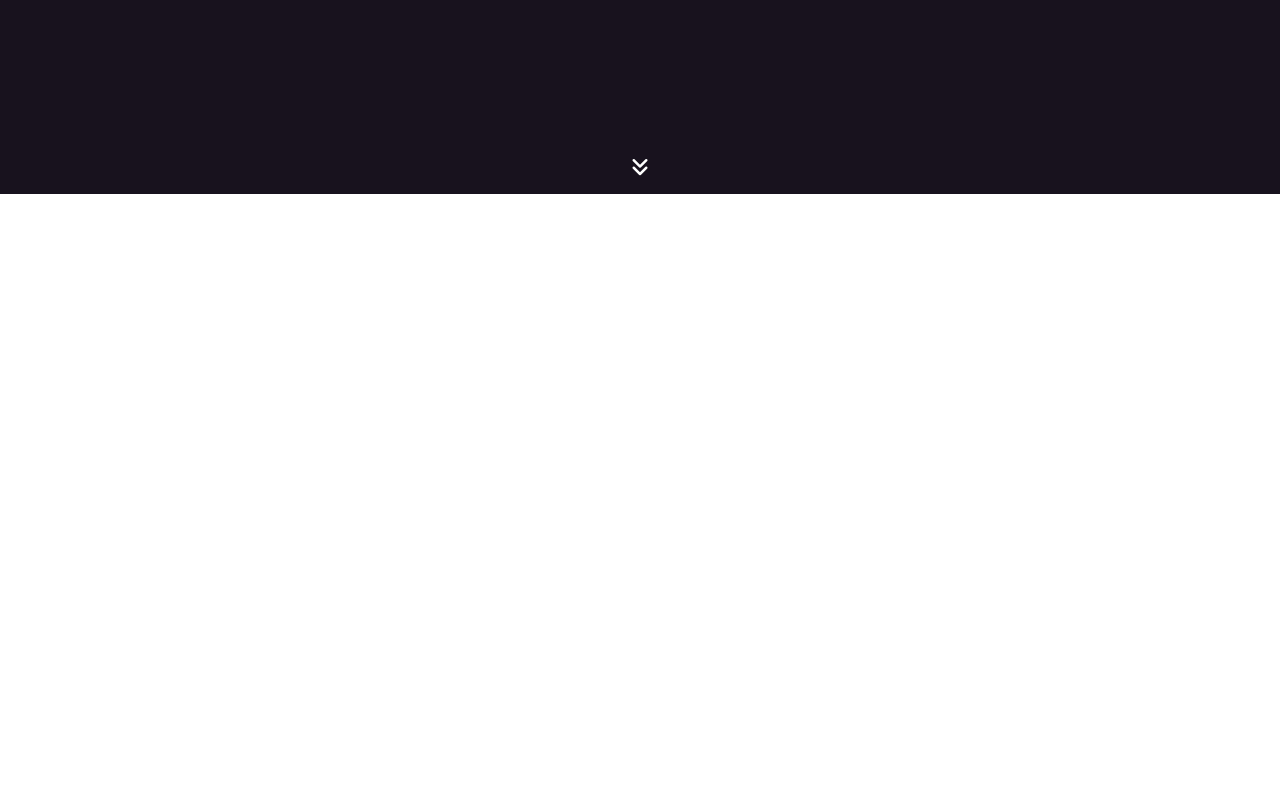
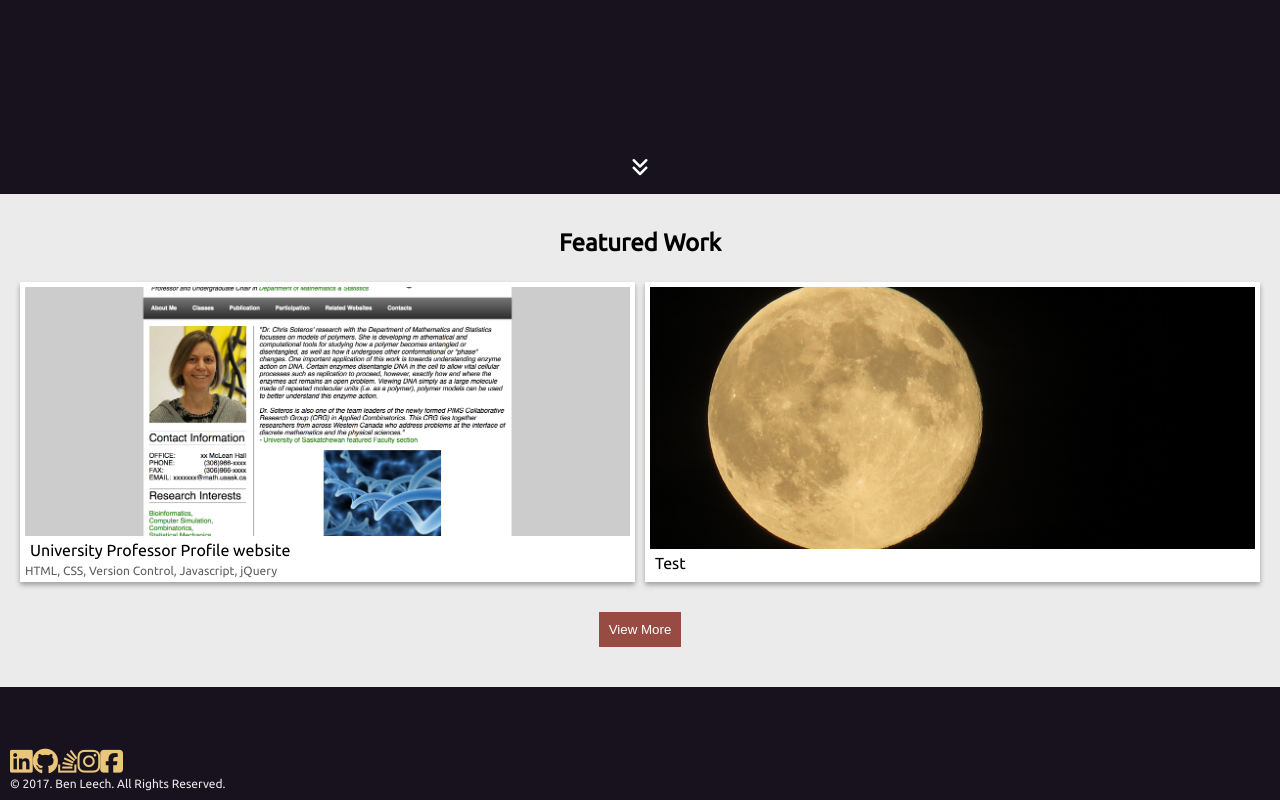
Before and after one commit to BenLeech/portfolio-website-v1, an Angular app in the folder portfolio-website/: page / in a window 1280 px wide. Shown: the part 606-1406 px from the top of the page. Before the commit the page ends 800 px from the top, so only its background shows below. Built offline with nearby package versions, Linux system fonts and the light colour scheme.

Commit message:
featured work componenet and portfolio service

```diff
--- a/portfolio-website/src/app/app.module.ts
+++ b/portfolio-website/src/app/app.module.ts
@@ -6,6 +6,8 @@ import { SplashComponent } from './components/splash/splash.component';
 import { NavbarComponent } from './components/navbar/navbar.component';
 import { PortfolioDisplayComponent } from './components/portfolio-display/portfolio-display.component';
 import { FooterComponent } from './components/footer/footer.component';
+import { FeaturedWorkComponent } from './components/featured-work/featured-work.component';
+import {PortfolioService} from "./services/portfolio.service";
 
 @NgModule({
   declarations: [
@@ -13,11 +15,13 @@ import { FooterComponent } from './components/footer/footer.component';
     SplashComponent,
     NavbarComponent,
     PortfolioDisplayComponent,
-    FooterComponent
+    FooterComponent,
+    FeaturedWorkComponent
   ],
   imports: [
     BrowserModule
   ],
+  providers: [PortfolioService],
   bootstrap: [AppComponent]
 })
 export class AppModule { }
--- /dev/null
+++ b/portfolio-website/src/app/components/featured-work/featured-work.component.html
@@ -0,0 +1,9 @@
+<div class="featured-work-container">
+  <h2>Featured Work</h2>
+  <div class="featured-work-inner">
+    <portfolio-display *ngFor="let work of featuredWork" [element]="work"></portfolio-display>
+  </div>
+  <div class="button-container">
+    <button class="btn-view-more">View More</button>
+  </div>
+</div>
--- /dev/null
+++ b/portfolio-website/src/app/components/featured-work/featured-work.component.scss
@@ -0,0 +1,25 @@
+@import "../../../assets/variables";
+
+.featured-work-container{
+  width: 100%;
+  box-sizing: border-box;
+  display: flex;
+  flex-direction: column;
+  align-items: center;
+}
+
+.featured-work-inner{
+  display: flex;
+  flex-wrap: wrap;
+}
+
+.button-container{
+  margin: 25px;
+}
+
+.btn-view-more{
+  color: white;
+  border: none;
+  padding: 10px;
+  background-color: $active-color;
+}
--- /dev/null
+++ b/portfolio-website/src/app/components/featured-work/featured-work.component.ts
@@ -0,0 +1,20 @@
+import { Component, OnInit } from '@angular/core';
+import {PortfolioElement} from "../../model/Portfolio-Element";
+import {PortfolioService} from "../../services/portfolio.service";
+
+@Component({
+  selector: 'featured-work',
+  templateUrl: './featured-work.component.html',
+  styleUrls: ['./featured-work.component.scss']
+})
+export class FeaturedWorkComponent implements OnInit {
+
+  featuredWork: Array<PortfolioElement>;
+
+  constructor(private portfolioService: PortfolioService) { }
+
+  ngOnInit() {
+    this.featuredWork = this.portfolioService.getFeaturedPortfolioWork();
+  }
+
+}
--- a/portfolio-website/src/app/components/footer/footer.component.scss
+++ b/portfolio-website/src/app/components/footer/footer.component.scss
@@ -1,7 +1,15 @@
+@import "../../../assets/variables";
+
+.footer{
+  padding-top: 50px;
+}
+
 .social-media-container{
   font-size: 26px;
+  color: $highlight-color;
 }
 
 .copyright-info{
   font-size: 12px;
+  color: $off-white;
 }
--- a/portfolio-website/src/app/components/navbar/navbar.component.ts
+++ b/portfolio-website/src/app/components/navbar/navbar.component.ts
@@ -18,7 +18,7 @@ export class NavbarComponent implements OnInit {
     this.showDropdown = !this.showDropdown;
   }
 
-  @HostListener('window:scroll', ['$event'])
+  @HostListener('window:scroll', [])
   handleScrollEvent(){
     this.showNav = (window.pageYOffset > (window.innerHeight * 0.75));
   }
--- a/portfolio-website/src/app/components/splash/splash.component.html
+++ b/portfolio-website/src/app/components/splash/splash.component.html
@@ -16,8 +16,9 @@
   </div>
 </div>
 <div class="featured-container">
-  <portfolio-display [element]="testElement"></portfolio-display>
-  <portfolio-display [element]="testElement2"></portfolio-display>
+  <!--<portfolio-display [element]="testElement"></portfolio-display>-->
+  <!--<portfolio-display [element]="testElement2"></portfolio-display>-->
+  <featured-work></featured-work>
 </div>
 <div class="footer-container">
   <footer></footer>
--- a/portfolio-website/src/app/components/splash/splash.component.ts
+++ b/portfolio-website/src/app/components/splash/splash.component.ts
@@ -16,8 +16,6 @@ export class SplashComponent implements OnInit {
   testElement2: PortfolioElement =
     {title: "Test", imagePath:basePath+"test.JPG"};
 
-
-
   constructor() { }
 
   ngOnInit() {
--- /dev/null
+++ b/portfolio-website/src/app/services/portfolio.service.ts
@@ -0,0 +1,25 @@
+import { Injectable } from '@angular/core';
+import {PortfolioElement} from "../model/Portfolio-Element";
+
+const basePath = "/assets/img/portfolio/";
+
+@Injectable()
+export class PortfolioService {
+
+  private helloWorldProject: PortfolioElement =
+    {title: "University Professor Profile website", imagePath:basePath+"helloWorldProjectCover.png",
+      tags: ['HTML', 'CSS', 'Version Control', 'Javascript', 'jQuery']};
+  private testElement: PortfolioElement =
+    {title: "Test", imagePath:basePath+"test.JPG"};
+
+  constructor() { }
+
+  getFeaturedPortfolioWork(): Array<PortfolioElement>{
+    return [this.helloWorldProject, this.testElement];
+  }
+
+  getPortfolioWork(): Array<PortfolioElement>{
+    return [this.helloWorldProject];
+  }
+
+}
--- a/portfolio-website/src/styles.scss
+++ b/portfolio-website/src/styles.scss
@@ -4,14 +4,6 @@ body, html{
   margin: 0;
   font-family: Ubuntu, SansSerif;
   //consider using open sans
-}
-
-html {
-  overflow: hidden;
-}
-
-body {
-  overflow: auto;
 }
 
 .display-none{
```
Also changed, not shown: 2 other files (tests, documents, lock files or other folders).
